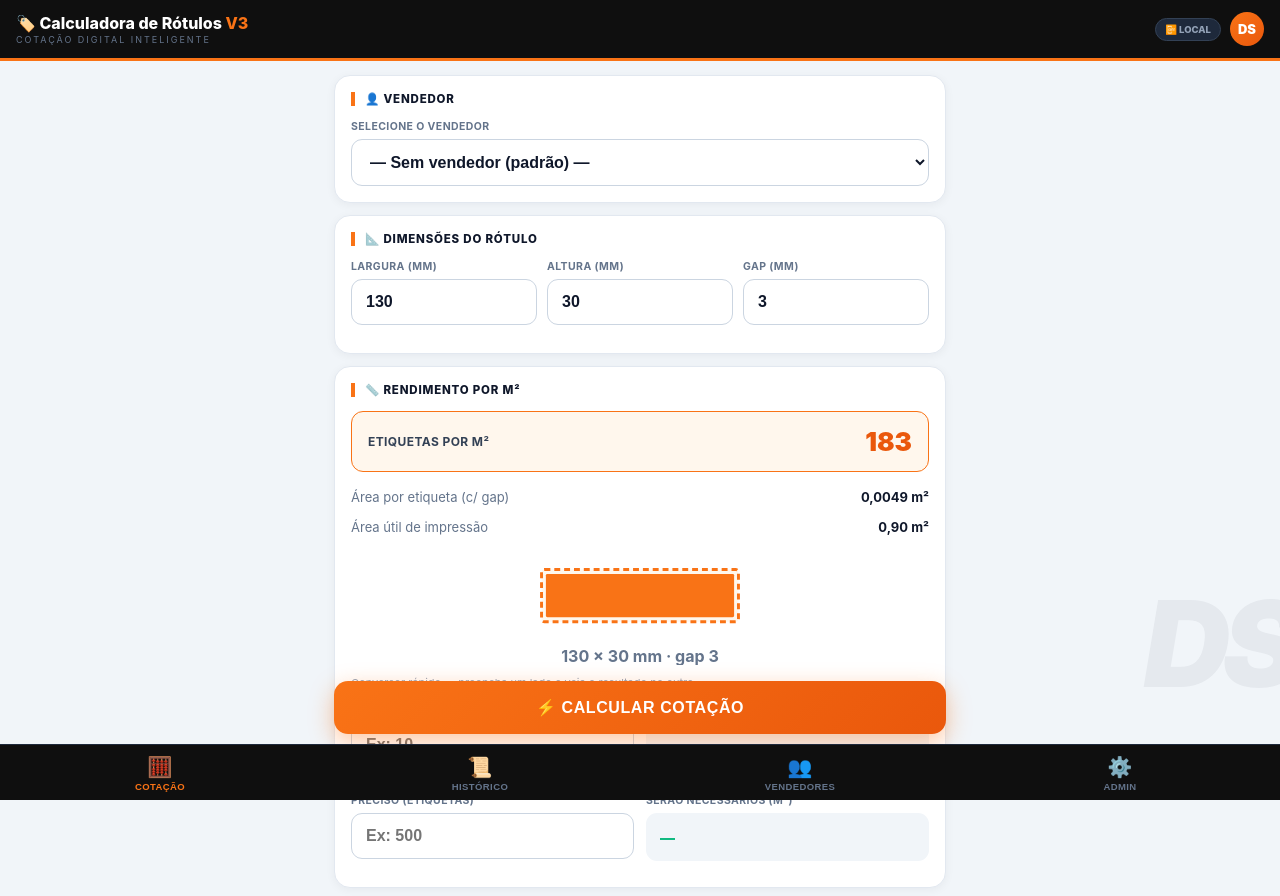
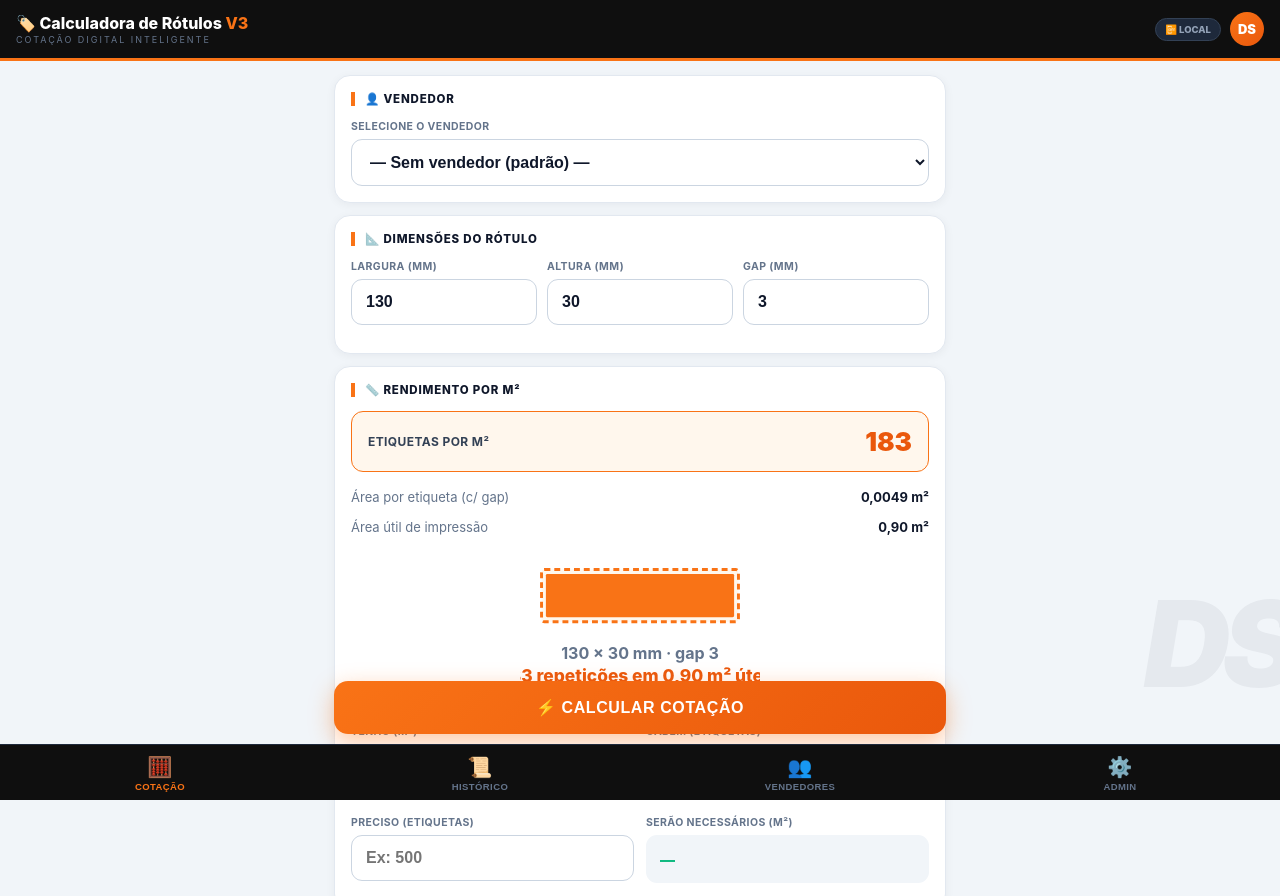
Before and after one commit to nomadenfts/pjeo, a website: page calculadora-mobile.html in a window 1280 px wide. Shown: the top 896 px of the page. Drawn offline with nearby package versions, Linux system fonts and the light colour scheme.

Commit message:
Preview da etiqueta mostra as repetições que cabem na área útil (m²)
Co-authored-by: arena-agent <297053741+arena-agent@users.noreply.github.com>

```diff
--- a/calculadora-mobile.html
+++ b/calculadora-mobile.html
@@ -478,15 +478,20 @@ function desenharPreview(){
   const a=parseNum(document.getElementById('altura').value)||0;
   const g=parseNum(document.getElementById('gap').value)||0;
   if(l<=0||a<=0||l>3000||a>3000){host.innerHTML='';return;}
+  const areaUtil=obterAreaUtil();
+  const areaU=((l+2*g)/1000)*((a+2*g)/1000);
+  const nRep=areaU>0?Math.floor(areaUtil/areaU):0;
   const W=l+2*g,H=a+2*g;
   const pad=Math.max(W,H)*0.08+4,txtH=15;
-  const vw=W+pad*2,vh=H+pad*2+txtH;
+  const vw=W+pad*2,vh=H+pad*2+txtH*2;
   const sw=Math.max(W,H)*0.012+0.4,da=Math.max(W,H)*0.03,db=Math.max(W,H)*0.02;
   const f=v=>String(Math.round(v*100)/100).replace('.',',');
-  host.innerHTML='<svg viewBox="0 0 '+vw+' '+vh+'" xmlns="http://www.w3.org/2000/svg" role="img" aria-label="Prévia da etiqueta com gap">'
+  const auTxt=areaUtil.toFixed(2).replace('.',',');
+  host.innerHTML='<svg viewBox="0 0 '+vw+' '+vh+'" xmlns="http://www.w3.org/2000/svg" role="img" aria-label="Prévia da etiqueta: '+f(l)+' por '+f(a)+' mm, cabem '+nRep+' repetições em '+auTxt+' m² úteis">'
     +'<rect x="'+pad+'" y="'+pad+'" width="'+W+'" height="'+H+'" rx="2" fill="#FFF7ED" stroke="#F97316" stroke-width="'+sw+'" stroke-dasharray="'+da+','+db+'"/>'
     +'<rect x="'+(pad+g)+'" y="'+(pad+g)+'" width="'+l+'" height="'+a+'" rx="1" fill="#F97316"/>'
-    +'<text x="'+(vw/2)+'" y="'+(vh-2)+'" text-anchor="middle" font-size="'+(txtH*0.74)+'" font-weight="700" fill="#64748B">'+f(l)+' × '+f(a)+' mm'+(g>0?' · gap '+f(g):'')+'</text>'
+    +'<text x="'+(vw/2)+'" y="'+(vh-txtH-4)+'" text-anchor="middle" font-size="'+(txtH*0.74)+'" font-weight="700" fill="#64748B">'+f(l)+' × '+f(a)+' mm'+(g>0?' · gap '+f(g):'')+'</text>'
+    +'<text x="'+(vw/2)+'" y="'+(vh-3)+'" text-anchor="middle" font-size="'+(txtH*0.8)+'" font-weight="800" fill="#EA580C">'+nRep.toLocaleString('pt-BR')+' repetições em '+auTxt+' m² úteis</text>'
     +'</svg>';
 }
 
```
Also changed, not shown: tests/app.test.cjs (+1 -0 lines).
